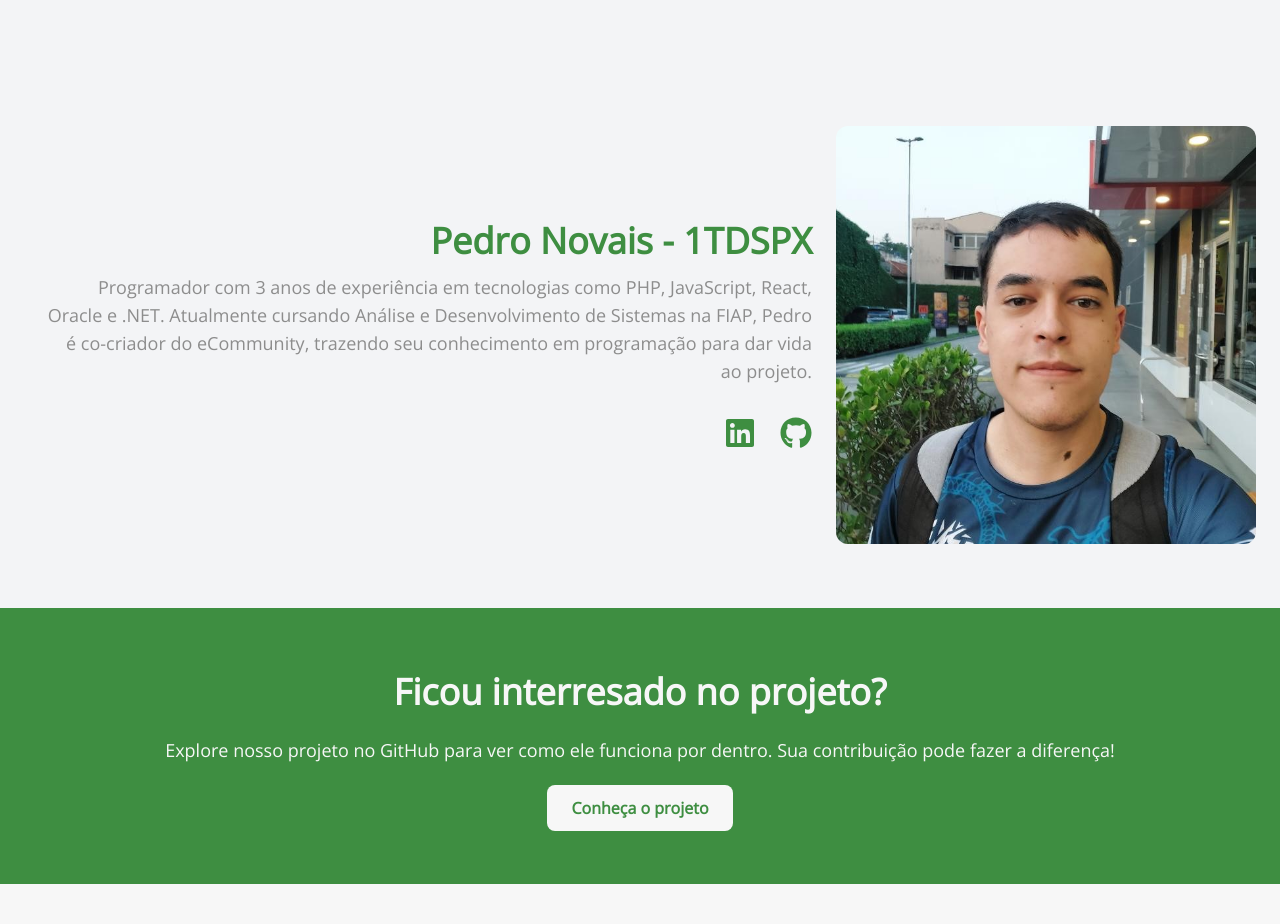
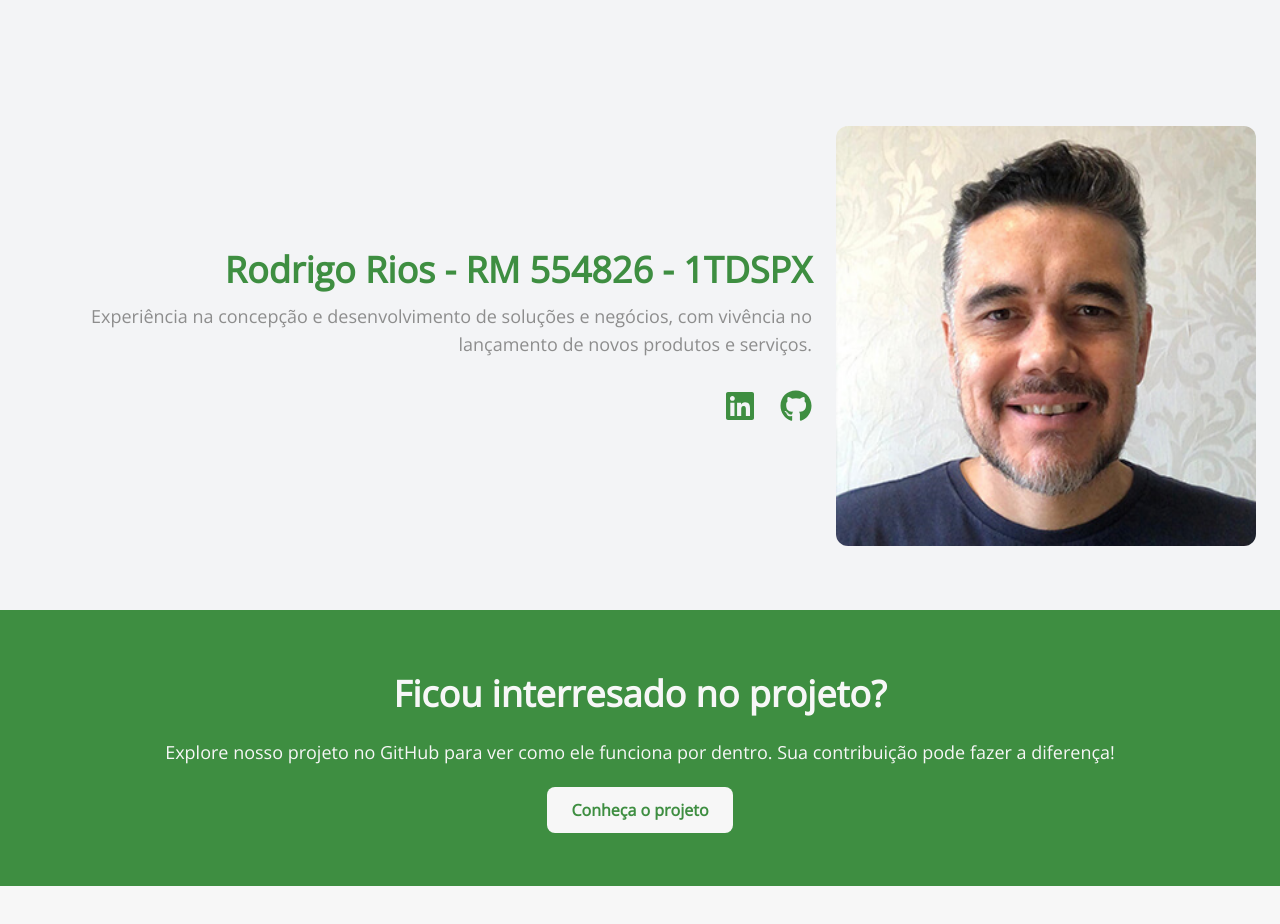
Before and after one commit to pedroonovais/ecommunity, a Next.js app: page /integrantes in a window 1280 px wide. Shown: the part 1403-2327 px from the top of the page. Built offline with nearby package versions, Linux system fonts and the light colour scheme.

Commit message:
Atualizacao de participante

```diff
--- a/src/app/integrantes/page.tsx
+++ b/src/app/integrantes/page.tsx
@@ -92,27 +92,24 @@ export default function Integrantes() {
                         data-aos="fade-up-right"
                     >
                         <h2 className="text-4xl font-bold text-verdeFolha mb-3">
-                            Pedro Novais - 1TDSPX
+                            Rodrigo Rios - RM 554826 - 1TDSPX
                         </h2>
                         <p className="text-cinzaPedregulho text-lg mb-8">
-                            Programador com 3 anos de experiência em tecnologias
-                            como PHP, JavaScript, React, Oracle e .NET.
-                            Atualmente cursando Análise e Desenvolvimento de
-                            Sistemas na FIAP, Pedro é co-criador do eCommunity,
-                            trazendo seu conhecimento em programação para dar
-                            vida ao projeto.
+                            Experiência na concepção e desenvolvimento de soluções
+                            e negócios, com vivência no lançamento de novos produtos
+                            e serviços.
                         </p>
 
                         {/* Div com ícones sociais */}
                         <div className="flex justify-center md:justify-end space-x-6 text-verdeFolha">
                             <a
-                                href="https://www.linkedin.com/in/pedroonovais/"
+                                href="https://www.linkedin.com/in/rodrigo-alcides-bohac-r%C3%ADos-67173054/"
                                 target="_blank"
                             >
                                 <FaLinkedin className="w-8 h-8 hover:text-verdeClaro transition-colors duration-300" />
                             </a>
                             <a
-                                href="https://github.com/pedroonovais"
+                                href="https://github.com/bohac73"
                                 target="_blank"
                             >
                                 <FaGithub className="w-8 h-8 hover:text-verdeClaro transition-colors duration-300" />
@@ -123,7 +120,7 @@ export default function Integrantes() {
                     {/* Seção de imagem */}
                     <div className="max-w-3xl md:ml-6" data-aos="fade-up-left">
                         <Image
-                            src="/pedroNovais.jpg"
+                            src="/rodrigoBohac.jpg"
                             alt="Descrição da imagem"
                             width={500}
                             height={300}
```
